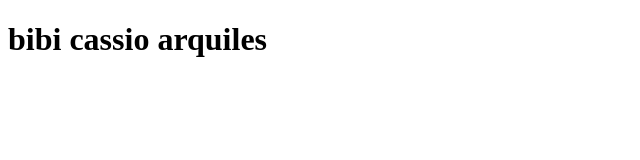
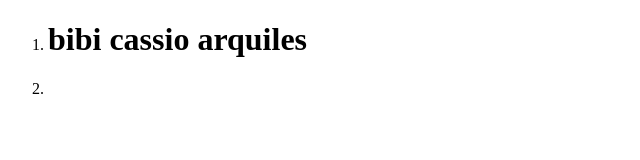
Before and after one commit to goldenBolado/ttr, a plain HTML site: page index.html in a window 1280 px wide. Shown: the whole page, without its empty margins (0-640 px from the left). Drawn offline with Linux system fonts and the light colour scheme.

Commit message:
Update index.html
Nossa lobo mal, que pau grande você tem

```diff
--- a/index.html
+++ b/index.html
@@ -7,6 +7,10 @@
     <title>Document</title>
 </head>
 <body>
-    <h1>bibi cassio arquiles</h1>
+    <ol>
+        <li>
+            <h1>bibi cassio arquiles</h1>
+        <li>
+    </ol>
 </body>
 </html>
```
